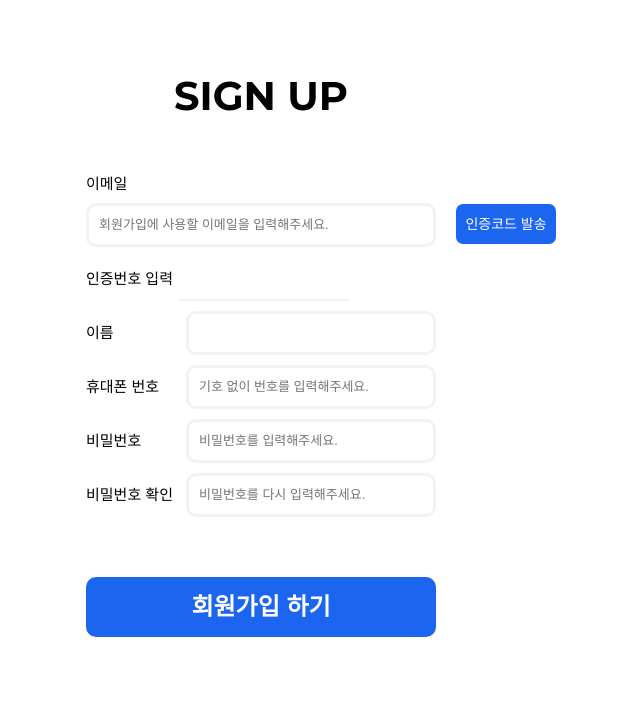
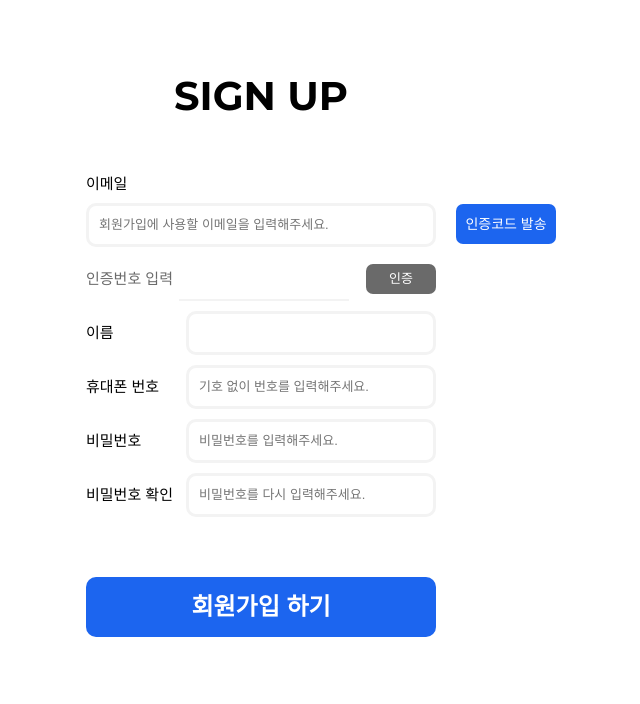
Before and after one commit to leegh1025/HireHub, a Django app: page /applicants/signup/ in a window 1280 px wide. Shown: the part 96-800 px from the top of the page, without its empty margins (379-1019 px from the left). Run offline with Django 5.2, Linux system fonts and the light colour scheme; parts of the project's set-up code (start-up, migrations or seed data) failed here and were passed over; some web fonts are replaced.

Commit message:
[fix] variable에서 삭제

```diff
--- a/static/css/for_applicant.css
+++ b/static/css/for_applicant.css
@@ -170,7 +170,7 @@ main {
 }
 
 #code_box label {
-   color: var(--gray-color);
+   color: #6A6A6A;
 }
 #code_box input {
    width: 17rem;
@@ -199,7 +199,7 @@ main {
    width: 7rem;
    height: 3rem;
    border-radius: 0.7rem;
-   background-color: var(--gray-color);
+   background-color: #6A6A6A;
    color: white;
    font-weight: 500;
    font-size: 1.3rem;
```
